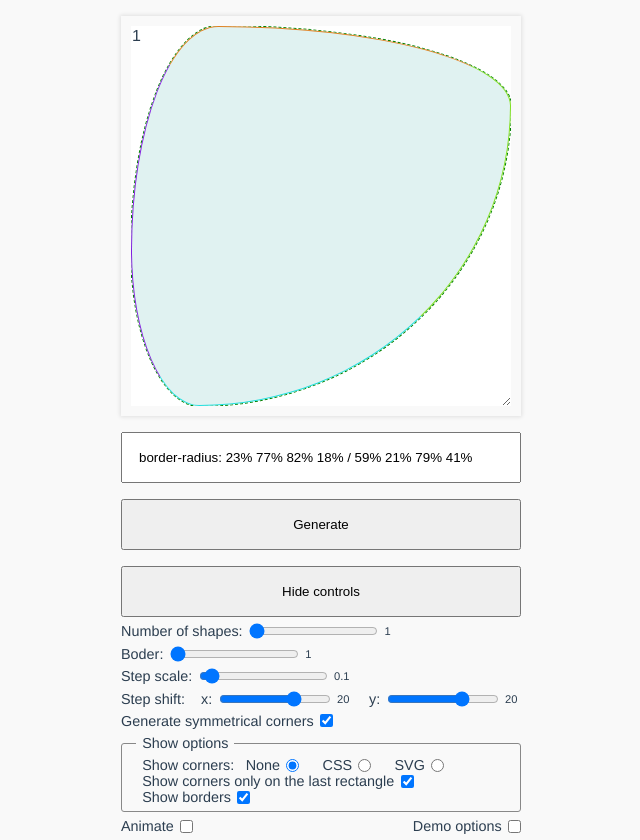
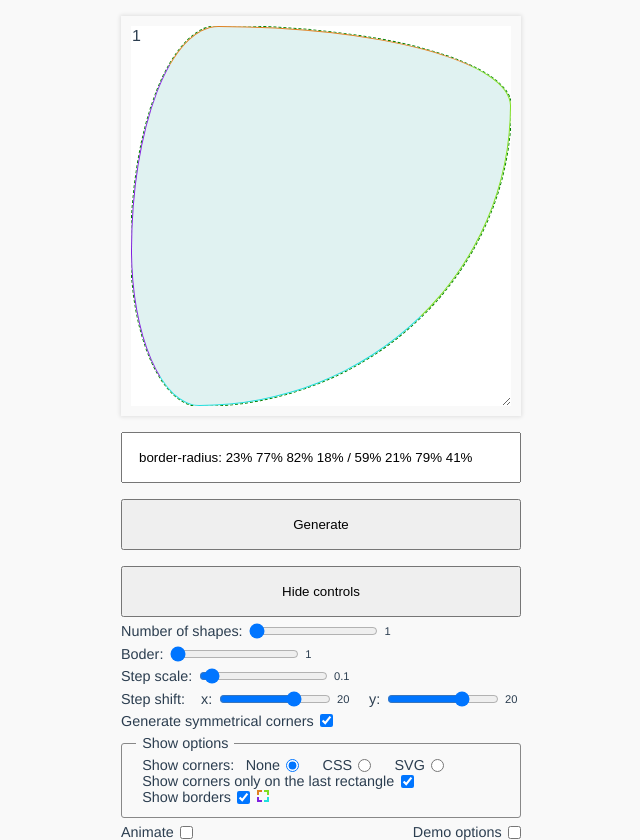
Before and after one commit to maxzz/border-radius-generator, a Vue app: page / in a window 1280 px wide. Shown: the whole page, without its empty margins (319-959 px from the left). Built offline with nearby package versions, Linux system fonts and the light colour scheme.

Commit message:
feature: add SVG corners

```diff
--- a/src/App.vue
+++ b/src/App.vue
@@ -112,6 +112,16 @@
 
                     <div class="control-row">
                         <label class="toggle-showborder">Show borders<input type="checkbox" v-model="options.showBorder">
+
+                            <div v-show="options.showBorder" class="corners-legend">
+                                <svg xmlns="http://www.w3.org/2000/svg" viewBox="0 0 24 24" height="12px">
+                                    <polygon class="legend-tl" points="0 0 0 10 4 10 4 4 10 4 10 0 0 0"><title>top-left</title></polygon>
+                                    <polygon class="legend-tr" points="14 0 14 4 20 4 20 10 24 10 24 0 14 0"><title>top-right</title></polygon>
+                                    <polygon class="legend-br" points="20 20 14 20 14 24 24 24 24 14.01 20 14.01 20 20"><title>bottom-right</title></polygon>
+                                    <polygon class="legend-bl" points="4 14.01 0 14.01 0 24 10 24 10 20 4 20 4 14.01"><title>bottom-left</title></polygon>
+                                </svg>
+                            </div>
+
                             <div v-show="options.showBorder" class="legend">
                                 <span class="legend-tl" title="top-left">T-L</span>
                                 <span class="legend-tr" title="top-right">T-R</span>
@@ -536,7 +546,7 @@
         }
 
         fieldset {
-            padding: .4em 1em .4em 1.4em;
+            padding: .4em 1em .8em 1.4em;
             border: 1px solid #888;
             border-radius: 3px;
 
@@ -589,6 +599,28 @@
             display: grid;
         }
     }
+
+    .corners-legend svg polygon {
+
+        $marker-opacity: 0;
+
+        &.legend-tl {
+            fill: transparentize($border-tl, $marker-opacity);
+        }
+
+        &.legend-tr {
+            fill: transparentize($border-tr, $marker-opacity);
+        }
+
+        &.legend-br {
+            fill: transparentize($border-br, $marker-opacity);
+        }
+
+        &.legend-bl {
+            fill: transparentize($border-bl, $marker-opacity);
+        }
+    }
+
 </style>
 
 <style lang="scss">
```
Also changed, not shown: src/assets/renders/corners.svg (added).
